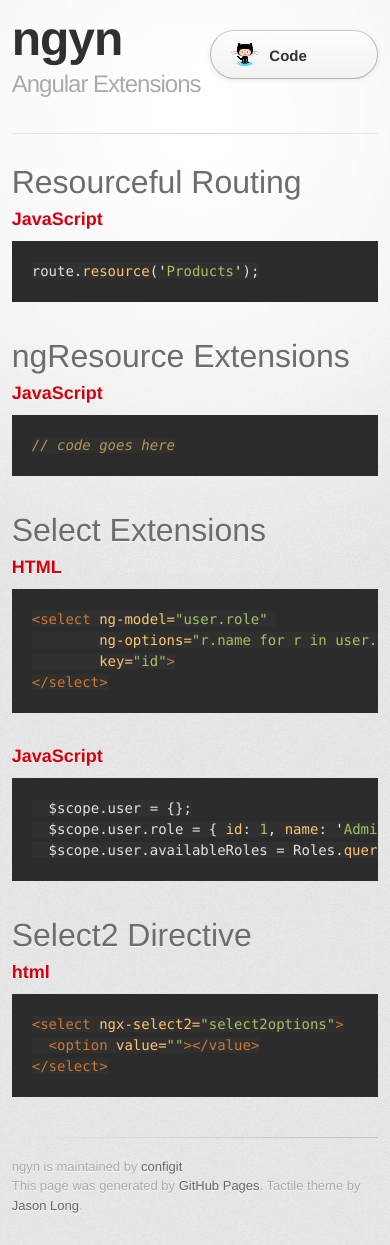
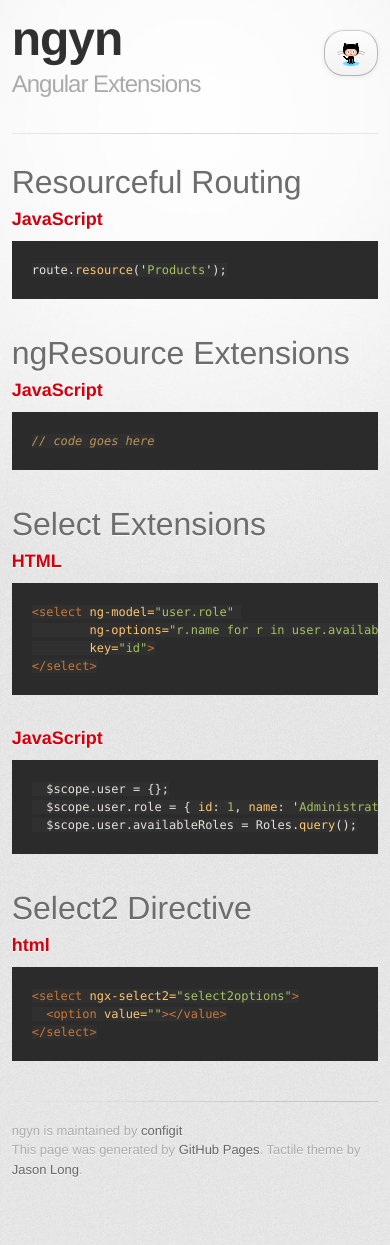
Before and after one commit to configit/ngyn, a Jekyll site: the page built from index.md, in a window 390 px wide. Built offline with Jekyll 4.4.1, drawn with Linux system fonts in a browser that asks for light colours; some web fonts are replaced; Markdown is read by kramdown in place of the engine named in the settings; after the commit the page ends 1209 px from its top, so only the background shows below that.

Commit message:
added responsive scaling of text and github logo

```diff
--- a/stylesheets/stylesheet.css
+++ b/stylesheets/stylesheet.css
@@ -364,6 +364,22 @@
   }
 }
 
+@media only screen and (max-width: 400px) {
+  #view-on-github {
+    font-size: 0;
+    width: 40px;
+    border-radius: 20px;
+    height: 20px;
+    padding-left:4px;
+  }
+  #view-on-github span {
+    background-position:8px;
+  }
+  code, pre, code span, pre span {
+    font-size:12px;
+  }
+}
+
 /* Mobile Landscape Size to Tablet Portrait (devices and browsers) */
 @media only screen and (min-width: 480px) and (max-width: 767px) {}
 
```
